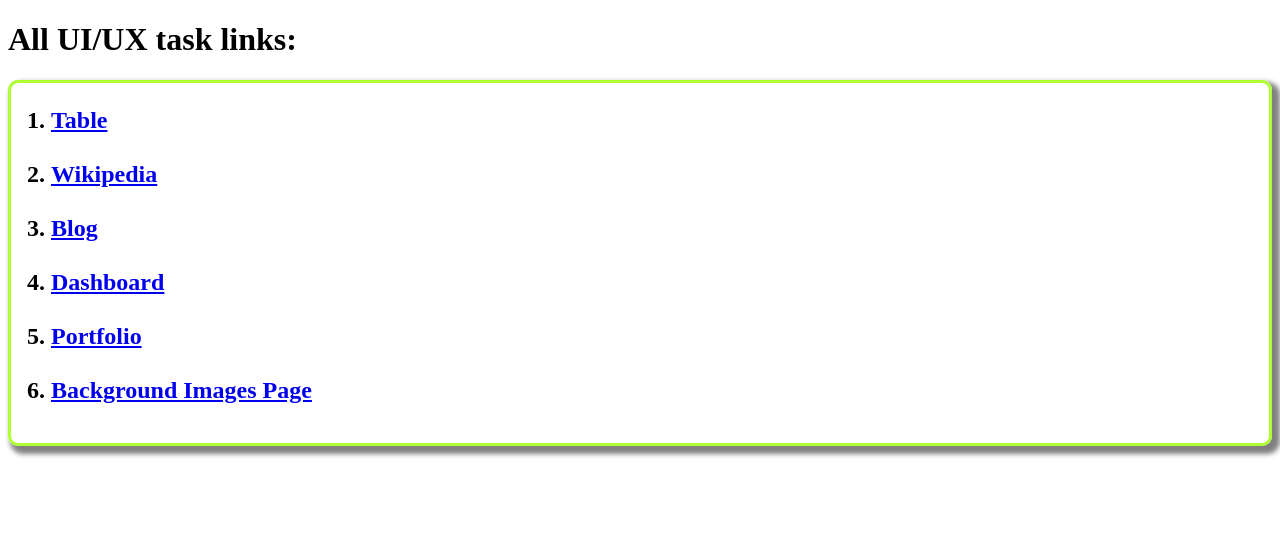
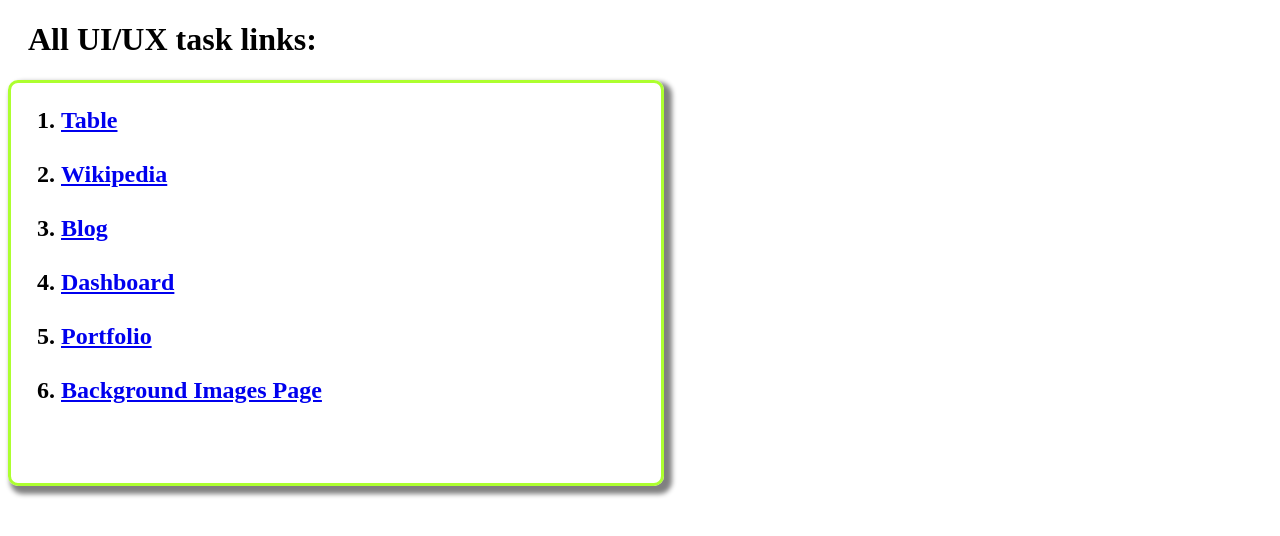
Before and after one commit to aveiro-07/UI-UX, a plain HTML site: page Tasks/index.html in a window 1280 px wide. Drawn offline with Linux system fonts and the light colour scheme.

Commit message:
Add tasks

```diff
--- a/Tasks/index.html
+++ b/Tasks/index.html
@@ -10,7 +10,12 @@
             border: 3px solid greenyellow;
             box-shadow: 5px 5px 5px 3px gray;
             border-radius: 10px;
-            height: 360px;
+            height: 400px;
+            width: 50vw;
+            padding-left: 10px;
+        }
+        h1{
+            padding-left: 20px;
         }
     </style>
 </head>
```
